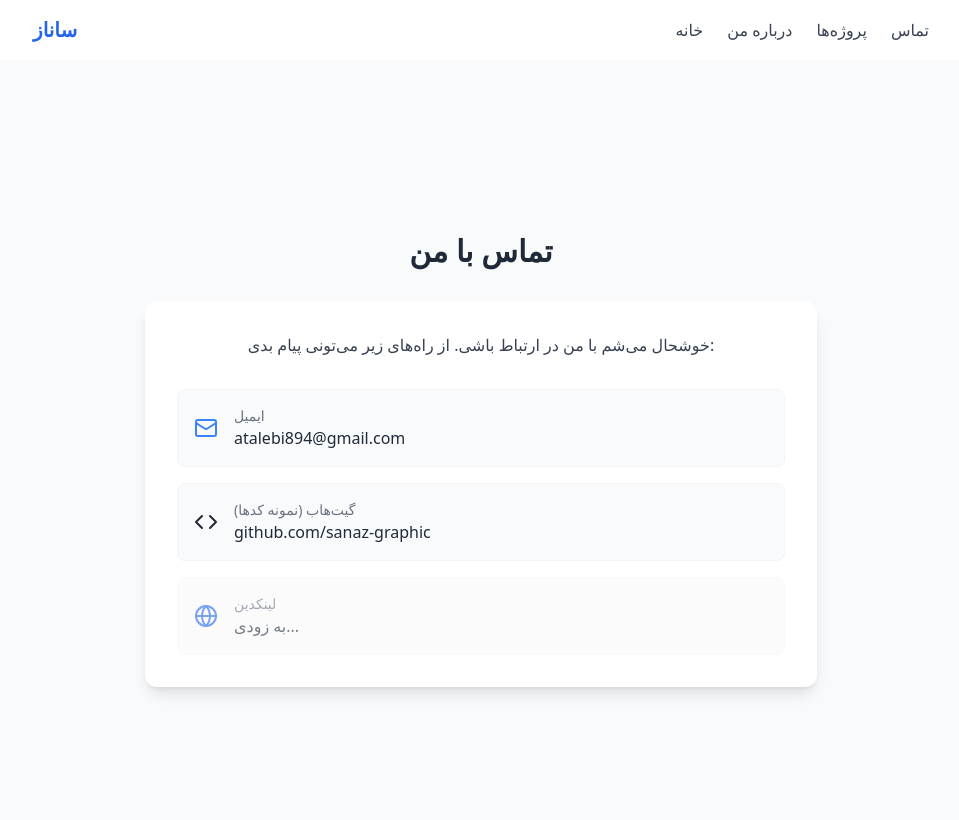
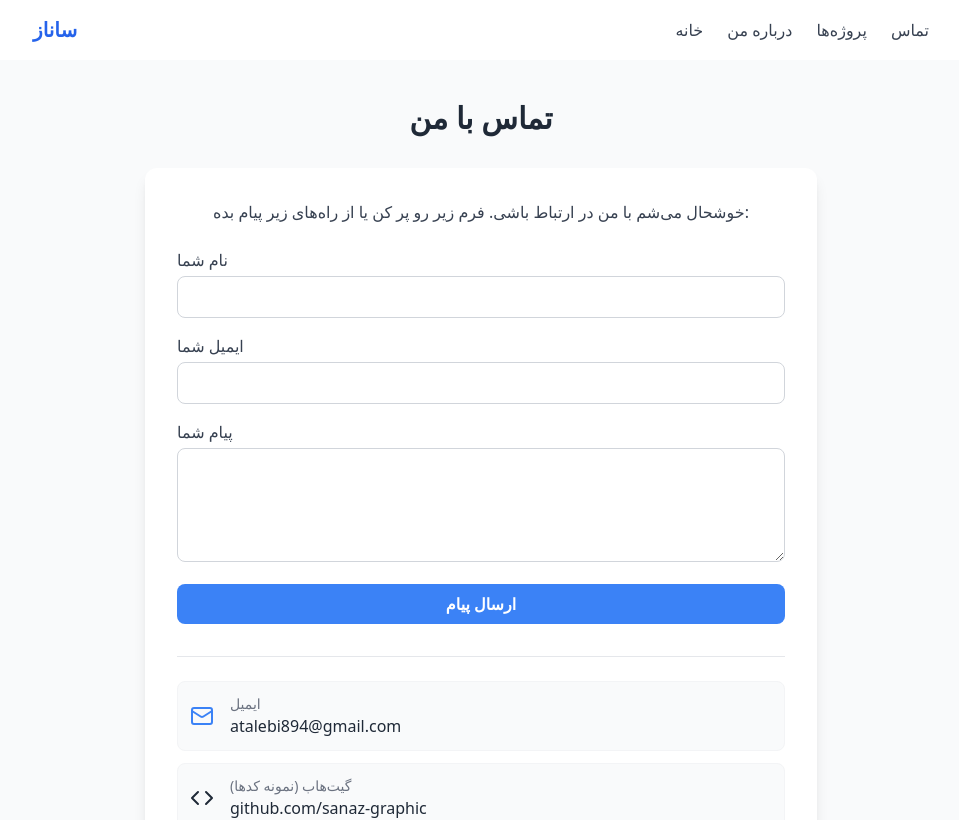
Before and after one commit to sanaz-graphic/react-app, a React (Create React App) app: page /#/contact in a window 1280 px wide. Shown: the top 820 px of the page, without its empty margins (159-1118 px from the left). Built offline with nearby package versions, Linux system fonts and the light colour scheme.

Commit message:
added real contact form with formspree

```diff
--- a/src/Card.js
+++ b/src/Card.js
@@ -1,25 +1,14 @@
-function Card({ name, role, skills }) {
+ function Card({ name, role, skills }) {
   return (
-    <div style={{
-      border: '2px solid #007bff',
-      borderRadius: '10px',
-      padding: '20px',
-      margin: '10px',
-      width: '250px',
-      textAlign: 'center',
-      backgroundColor: 'white',
-      boxShadow: '0 4px 8px rgba(0,0,0,0.1)'
-    }}>
-      <h2 style={{ color: '#007bff' }}>{name}</h2>
-      <p style={{ color: '#666' }}>{role}</p>
-      <ul style={{ listStyle: 'none', padding: 0 }}>
+    <div className="bg-white border-2 border-blue-500 rounded-xl p-5 m-3 w-64 text-center shadow-lg hover:shadow-2xl transition-shadow duration-300">
+      <h2 className="text-blue-600 text-2xl font-bold mb-2">{name}</h2>
+      <p className="text-gray-500 mb-4">{role}</p>
+      <ul className="list-none p-0">
         {skills.map((skill, index) => (
-          <li key={index} style={{
-            backgroundColor: '#f0f0f0',
-            margin: '5px 0',
-            padding: '5px',
-            borderRadius: '5px'
-          }}>
+          <li
+            key={index}
+            className="bg-gray-100 my-1 py-2 px-3 rounded-md text-gray-700"
+          >
             {skill}
           </li>
         ))}
--- a/src/pages/Contact.js
+++ b/src/pages/Contact.js
@@ -1,6 +1,34 @@
- import { Mail, Code, Globe } from 'lucide-react';
+ import { useState } from 'react';
+import { Mail, Code, Globe } from 'lucide-react';
 
 function Contact() {
+  const [status, setStatus] = useState('');
+
+  const handleSubmit = async (e) => {
+    e.preventDefault();
+    const form = e.target;
+    const data = new FormData(form);
+
+    try {
+      const response = await fetch(form.action, {
+        method: form.method,
+        body: data,
+        headers: {
+          'Accept': 'application/json'
+        }
+      });
+
+      if (response.ok) {
+        setStatus('success');
+        form.reset();
+      } else {
+        setStatus('error');
+      }
+    } catch (error) {
+      setStatus('error');
+    }
+  };
+
   return (
     <div className="min-h-screen bg-gray-50 p-10 flex justify-center items-center">
       <div className="max-w-2xl w-full">
@@ -9,14 +37,64 @@ function Contact() {
         </h1>
 
         <div className="bg-white p-8 rounded-xl shadow-lg">
-          <p className="text-gray-700 text-center mb-8">
-            خوشحال می‌شم با من در ارتباط باشی. از راه‌های زیر می‌تونی پیام بدی:
+          <p className="text-gray-700 text-center mb-6">
+            خوشحال می‌شم با من در ارتباط باشی. فرم زیر رو پر کن یا از راه‌های زیر پیام بده:
           </p>
 
-          <div className="space-y-4">
+          {/* فرم تماس */}
+          <form
+            action="https://formspree.io/f/xaeeabdl"
+            method="POST"
+            onSubmit={handleSubmit}
+            className="mb-8 space-y-4"
+          >
+            <div>
+              <label className="block text-gray-700 mb-1">نام شما</label>
+              <input
+                type="text"
+                name="name"
+                required
+                className="w-full border border-gray-300 rounded-lg px-4 py-2 focus:outline-none focus:border-blue-500"
+              />
+            </div>
+            <div>
+              <label className="block text-gray-700 mb-1">ایمیل شما</label>
+              <input
+                type="email"
+                name="email"
+                required
+                className="w-full border border-gray-300 rounded-lg px-4 py-2 focus:outline-none focus:border-blue-500"
+              />
+            </div>
+            <div>
+              <label className="block text-gray-700 mb-1">پیام شما</label>
+              <textarea
+                name="message"
+                required
+                rows="4"
+                className="w-full border border-gray-300 rounded-lg px-4 py-2 focus:outline-none focus:border-blue-500"
+              ></textarea>
+            </div>
+            <button
+              type="submit"
+              className="w-full bg-blue-500 hover:bg-blue-600 text-white font-bold py-2 px-4 rounded-lg transition"
+            >
+              ارسال پیام
+            </button>
+
+            {status === 'success' && (
+              <p className="text-green-500 text-center font-bold">پیام شما با موفقیت ارسال شد!</p>
+            )}
+            {status === 'error' && (
+              <p className="text-red-500 text-center font-bold">خطا در ارسال پیام. لطفاً دوباره تلاش کنید.</p>
+            )}
+          </form>
+
+          {/* لینک‌های ارتباطی */}
+          <div className="space-y-3 border-t pt-6 border-gray-200">
             <a
               href="mailto:atalebi894@gmail.com"
-              className="flex items-center gap-4 p-4 bg-gray-50 rounded-lg hover:bg-blue-50 transition border border-gray-100"
+              className="flex items-center gap-4 p-3 bg-gray-50 rounded-lg hover:bg-blue-50 transition border border-gray-100"
             >
               <Mail className="text-blue-500" size={24} />
               <div>
@@ -29,7 +107,7 @@ function Contact() {
               href="https://github.com/sanaz-graphic"
               target="_blank"
               rel="noopener noreferrer"
-              className="flex items-center gap-4 p-4 bg-gray-50 rounded-lg hover:bg-gray-100 transition border border-gray-100"
+              className="flex items-center gap-4 p-3 bg-gray-50 rounded-lg hover:bg-gray-100 transition border border-gray-100"
             >
               <Code className="text-gray-800" size={24} />
               <div>
@@ -37,14 +115,6 @@ function Contact() {
                 <p className="text-gray-800 font-medium">github.com/sanaz-graphic</p>
               </div>
             </a>
-
-            <div className="flex items-center gap-4 p-4 bg-gray-50 rounded-lg border border-gray-100 opacity-60">
-              <Globe className="text-blue-600" size={24} />
-              <div>
-                <p className="text-sm text-gray-500">لینکدین</p>
-                <p className="text-gray-800 font-medium">به زودی...</p>
-              </div>
-            </div>
           </div>
         </div>
       </div>
```
